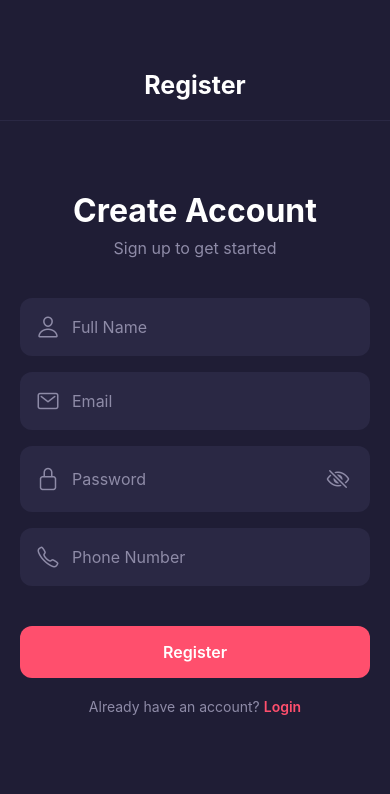
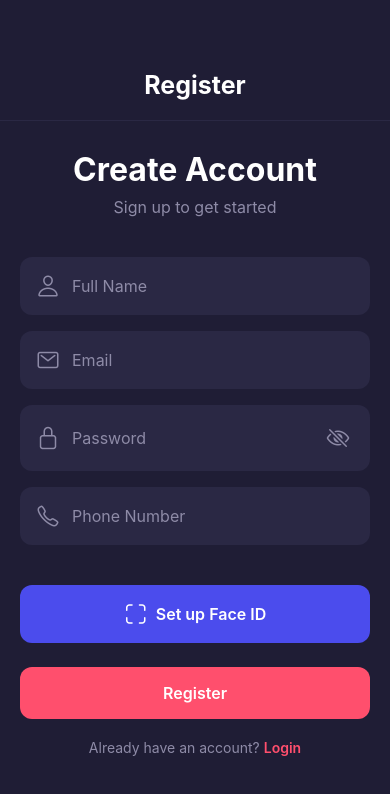
Before and after one commit to Abdulrahman-G-Alfahad/Capstone-Project-2025-App, a React Native app in the folder Bwaihy/: screen /Register in a window 390 px wide. Shown: the top 794 px of the page. Built offline with nearby package versions, Linux system fonts and the light colour scheme.

Commit message:
edited Register page

```diff
--- a/Bwaihy/src/screens/Auth/Register.js
+++ b/Bwaihy/src/screens/Auth/Register.js
@@ -10,6 +10,7 @@ import {
 } from "react-native";
 import { useNavigation } from "@react-navigation/native";
 import { Ionicons } from "@expo/vector-icons";
+import { MaterialIcons as Icon } from "@expo/vector-icons";
 
 const Register = () => {
   const navigation = useNavigation();
@@ -101,6 +102,17 @@ const Register = () => {
               keyboardType="phone-pad"
             />
           </View>
+
+          <TouchableOpacity
+            style={styles.faceIdButton}
+            onPress={() => {
+              /* Face ID setup logic */
+            }}
+          >
+            <Ionicons name="scan-outline" size={24} color="#fff" />
+            {/* <Icon name="face-retouching-natural" size={24} color="#000" /> */}
+            <Text style={styles.faceIdButtonText}>Set up Face ID</Text>
+          </TouchableOpacity>
 
           <TouchableOpacity
             style={styles.registerButton}
@@ -205,6 +217,21 @@ const styles = StyleSheet.create({
     color: "#FF4F6D",
     fontWeight: "600",
   },
+  faceIdButton: {
+    backgroundColor: "#4B4CED",
+    borderRadius: 12,
+    padding: 16,
+    alignItems: "center",
+    marginTop: 24,
+    flexDirection: "row",
+    justifyContent: "center",
+  },
+  faceIdButtonText: {
+    color: "#fff",
+    fontSize: 16,
+    fontWeight: "600",
+    marginLeft: 8,
+  },
 });
 
 export default Register;
```
